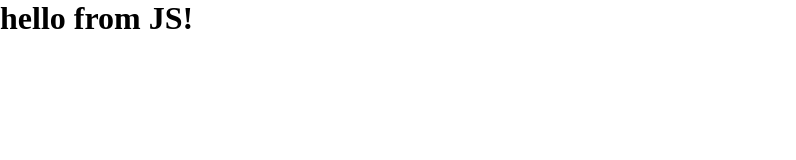
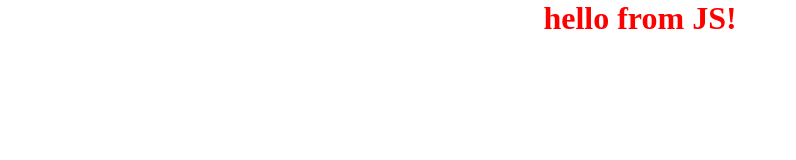
Before and after one commit to EvanGlask/git-course, a plain HTML site: page index.html in a window 1280 px wide. Shown: the whole page, without its empty margins (0-796 px from the left). Drawn offline with Linux system fonts and the light colour scheme.

Commit message:
added styles

```diff
--- a/index.html
+++ b/index.html
@@ -6,6 +6,7 @@
               content="width=device-width, user-scalable=no, initial-scale=1.0, maximum-scale=1.0, minimum-scale=1.0">
         <meta http-equiv="X-UA-Compatible" content="ie=edge">
         <title>Git-course</title>
+        <link rel="stylesheet" href="styles.css">
         <style>
             *{
                 margin: 0;
--- /dev/null
+++ b/styles.css
@@ -0,0 +1,4 @@
+body {
+    text-align: center;
+    color: red;
+}
```
